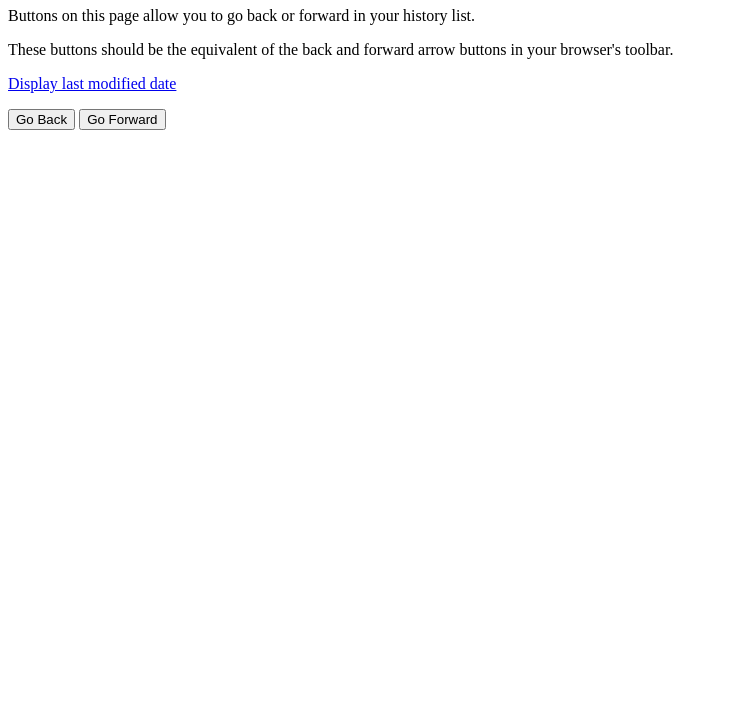
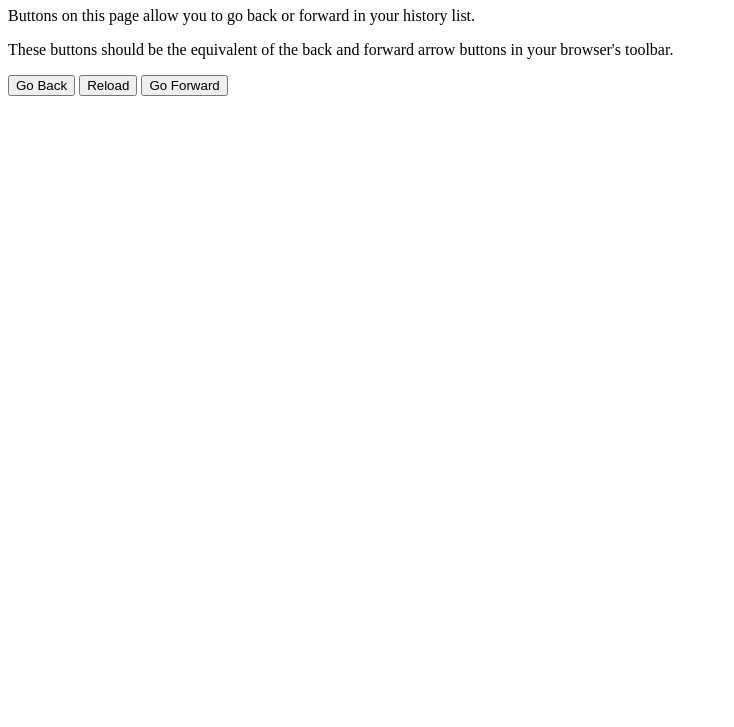
Before and after one commit to EthanHartfield/webdev, a plain HTML site: page ClientSideProgramming/Module3/Module3Exercise/21code02.html in a window 1280 px wide. Shown: the part 73-800 px from the top of the page, without its empty margins (0-734 px from the left). Drawn offline with Linux system fonts and the light colour scheme.

Commit message:
Add files via upload

```diff
--- a/ClientSideProgramming/Module3/Module3Exercise/21code02.html
+++ b/ClientSideProgramming/Module3/Module3Exercise/21code02.html
@@ -12,10 +12,11 @@
     your history list.</p>
     <p>These buttons should be the equivalent of the back
     and forward arrow buttons in your browser's toolbar.</p>
-    <p><a href="21code01.html">Display last modified date</a></p>
     <div>
       <button type="button"
               onclick="history.back();">Go Back</button>
+      <button type="button"
+              onclick="location.reload();">Reload</button>
       <button type="button"
               onclick="history.forward();">Go Forward</button>
     </div>
```
